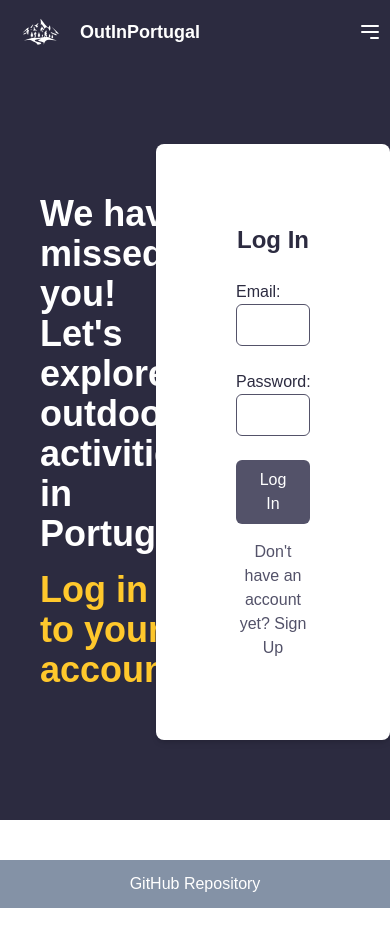
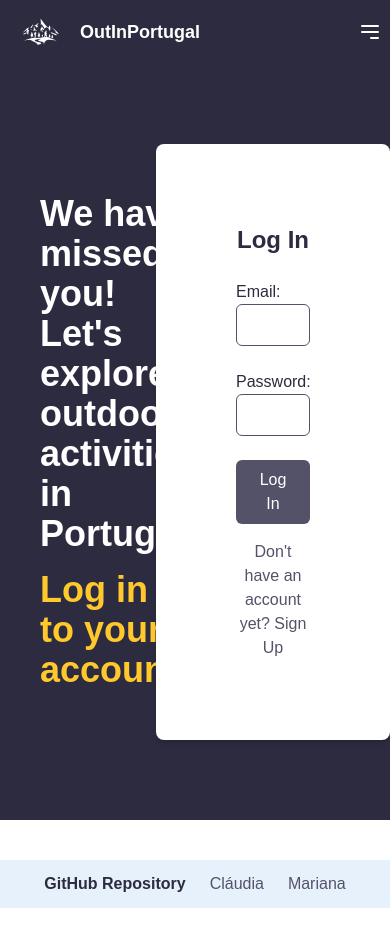
Before and after one commit to claudia-mariana/out-in-portugal-frontend, a React (Vite) app: page /auth/login in a window 390 px wide. Shown: the top 946 px of the page. After the commit the page ends 908 px from the top, so only its background shows below. Built offline with nearby package versions, Linux system fonts and the light colour scheme.

Commit message:
finished footer responsiveness

```diff
--- a/src/components/Bars/Footer.jsx
+++ b/src/components/Bars/Footer.jsx
@@ -1,10 +1,10 @@
 function Footer() {
   return (
-    <footer className="bg-gray text-white p-3 mt-10 max-h-12">
-      <div className="flex flex-col md:flex-row justify-center items-center space-y-2 md:space-y-0 md:space-x-6">
+    <footer className="bg-blue-light text-blue-medium p-3 mt-10 max-h-12">
+      <div className="flex flex-row  md:flex-row justify-center items-center space-y-0 space-x-6">
         <a
           href="https://github.com/claudia-mariana/out-in-portugal-frontend"
-          className="hover:underline"
+          className="text-blue hover:underline font-bold"
           target="_blank"
           rel="noopener noreferrer"
         >
```
